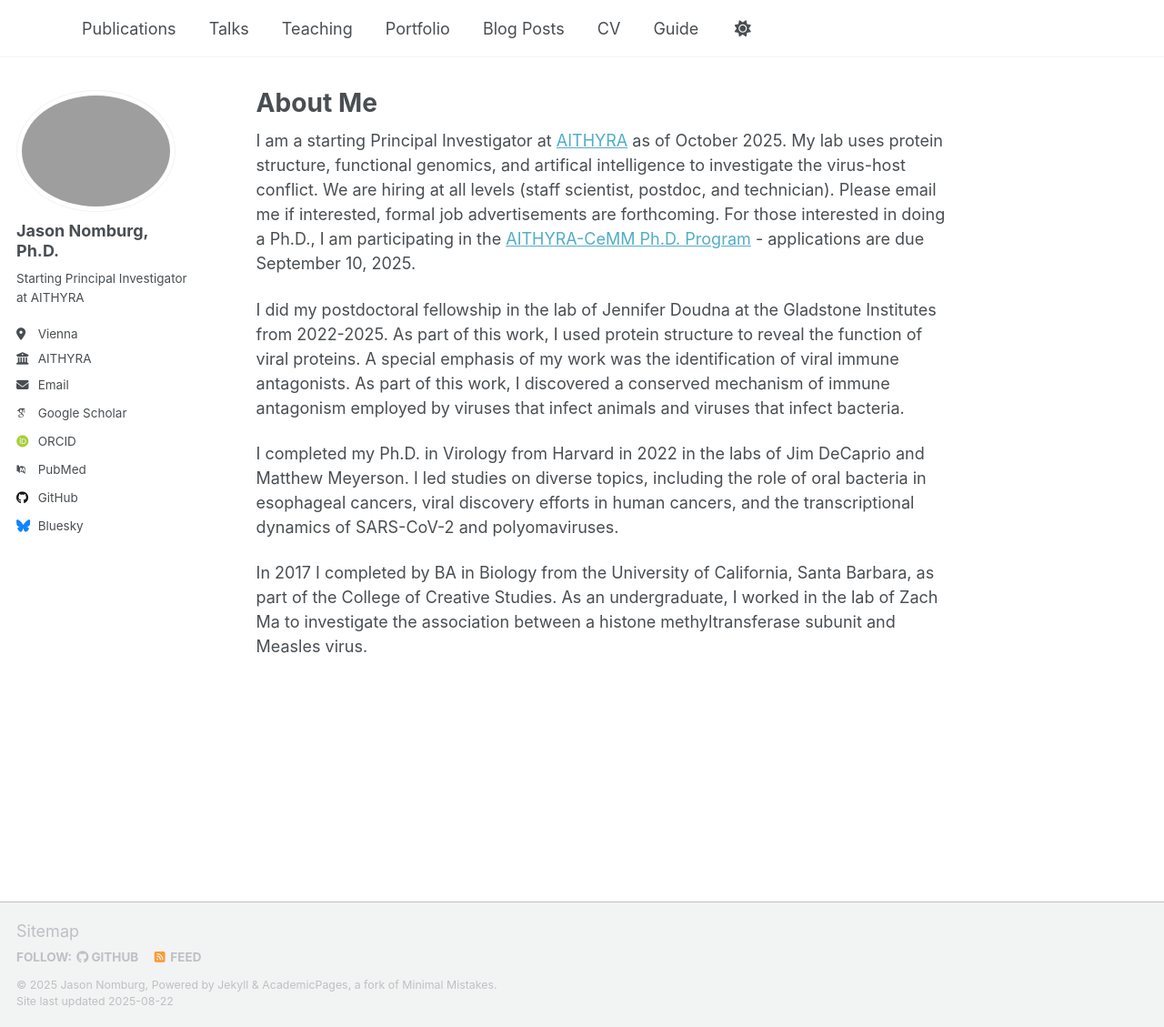
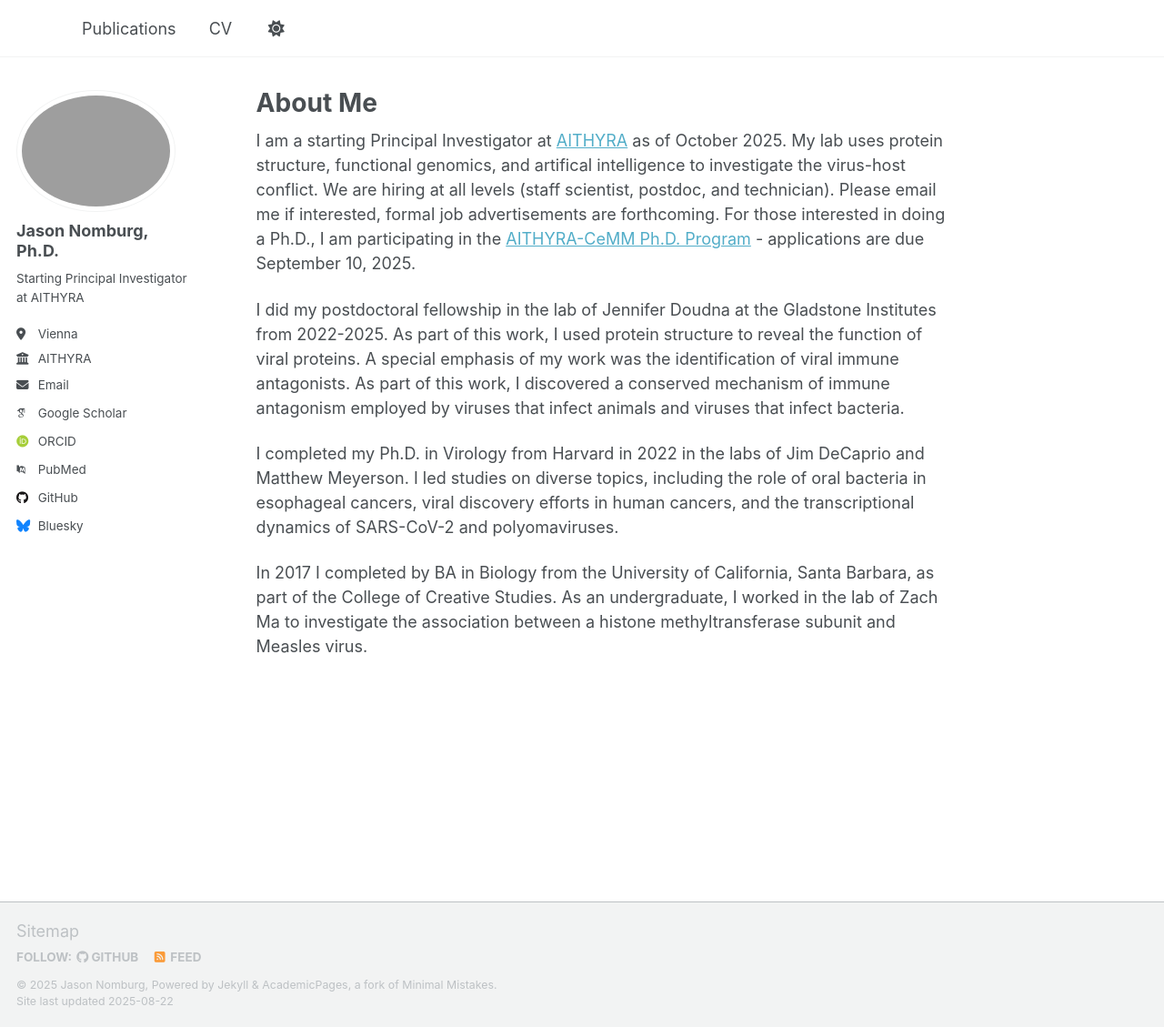
Before and after one commit to jnoms/jnoms.github.io, a Jekyll site: the page built from _pages/about.md, in a window 1280 px wide and 1129 px high. Shown: the whole window at 91% size. Built offline with Jekyll 4.4.1, drawn with Linux system fonts in a browser that asks for light colours; some web fonts are replaced; a script that is not in the unit is left out; some of the changed lines change nothing that is shown.

Commit message:
Update navigation.yml

```diff
--- a/_data/navigation.yml
+++ b/_data/navigation.yml
@@ -11,23 +11,20 @@ main:
   - title: "Publications"
     url: /publications/
 
-  - title: "Talks"
-    url: /talks/
+  # - title: "Talks"
+  #  url: /talks/
 
-  - title: "Teaching"
-    url: /teaching/
+  # - title: "Teaching"
+  # url: /teaching/
 
-  - title: "Portfolio"
-    url: /portfolio/
+  # - title: "Portfolio"
+  # url: /portfolio/
 
-  - title: "Blog Posts"
-    url: /year-archive/
+  # - title: "Blog Posts"
+  # url: /year-archive/
 
   - title: "CV"
     url: /cv/
 
   # - title: "CV"
   #   url: /cv-json/
-
-  - title: "Guide"
-    url: /markdown/
```
